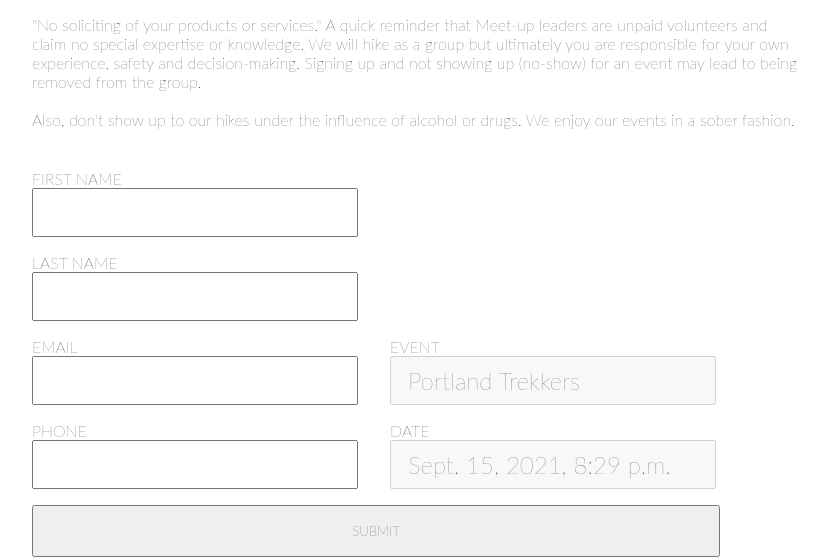
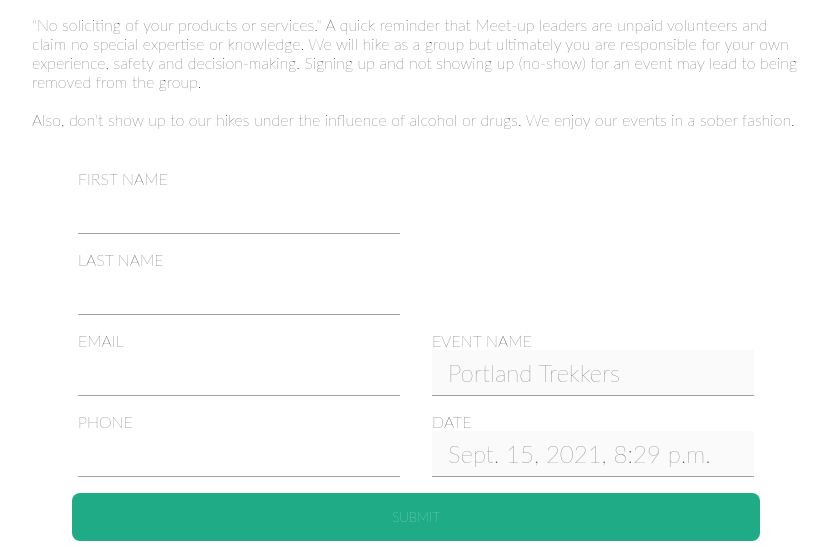
Before and after one commit to ChimentiMatt/Client-Nature_to_thrive-django, a Django app: page /event/1 in a window 1280 px wide. Shown: the part 398-955 px from the top of the page, without its empty margins (224-1052 px from the left). Run offline with Django 3.2, Linux system fonts and the light colour scheme; data comes from the database, SQL or seed files in the repository; some libraries are stand-ins or nearby versions.

Commit message:
updated form styling in event

```diff
--- a/natureproject/natureapp/static/natureapp/main.css
+++ b/natureproject/natureapp/static/natureapp/main.css
@@ -152,7 +152,7 @@
 
 #eventButton{
     padding: .5rem 1rem .5rem 1rem;
-    background: rgb(25, 100, 25);
+    background: #1EAB86;
     border-radius: .5rem;
     text-decoration: none;
     color: white;
@@ -165,6 +165,7 @@
     margin-top: 2rem;
     margin-left: 20vw;
     margin-right: 20vw;
+
 }
 
 #eventTitle{
@@ -185,6 +186,7 @@
 #eventFormContainer{
     margin-top: 2.5rem;
     display: flex;
+    align-items: center;
     flex-direction: column;
     /* background: rgb(226, 226, 226); */
 }
@@ -198,7 +200,14 @@
     padding: .5rem 1rem .5rem 1rem;
     font-size: 1.5rem;
     margin-bottom: 1rem;
+    border: none;
+    border-bottom: 1px solid rgba(0, 0, 0, 0.37);
 }
+
+#formInput:focus{
+    outline-width: 0;
+}
+
 
 #eventFormInner label{
     text-align: start;
@@ -221,4 +230,8 @@
 #eventFormContainer button{
     width: 43rem;
     padding: 1rem;
+    border: none;
+    color: white;
+    background-color: #1EAB86;
+    border-radius: .5rem;
 }
--- a/natureproject/natureapp/templates/event_details.html
+++ b/natureproject/natureapp/templates/event_details.html
@@ -26,7 +26,7 @@
                     <input id="formInput" type='tel'></input>
                 </div>
                 <div id="formRight">
-                    <label id="formLabel">EVENT</label>
+                    <label id="formLabel">EVENT NAME</label>
 
                     <input id="formInput" type='tel' value="{{ post.title }}" disabled></input>
 
```
